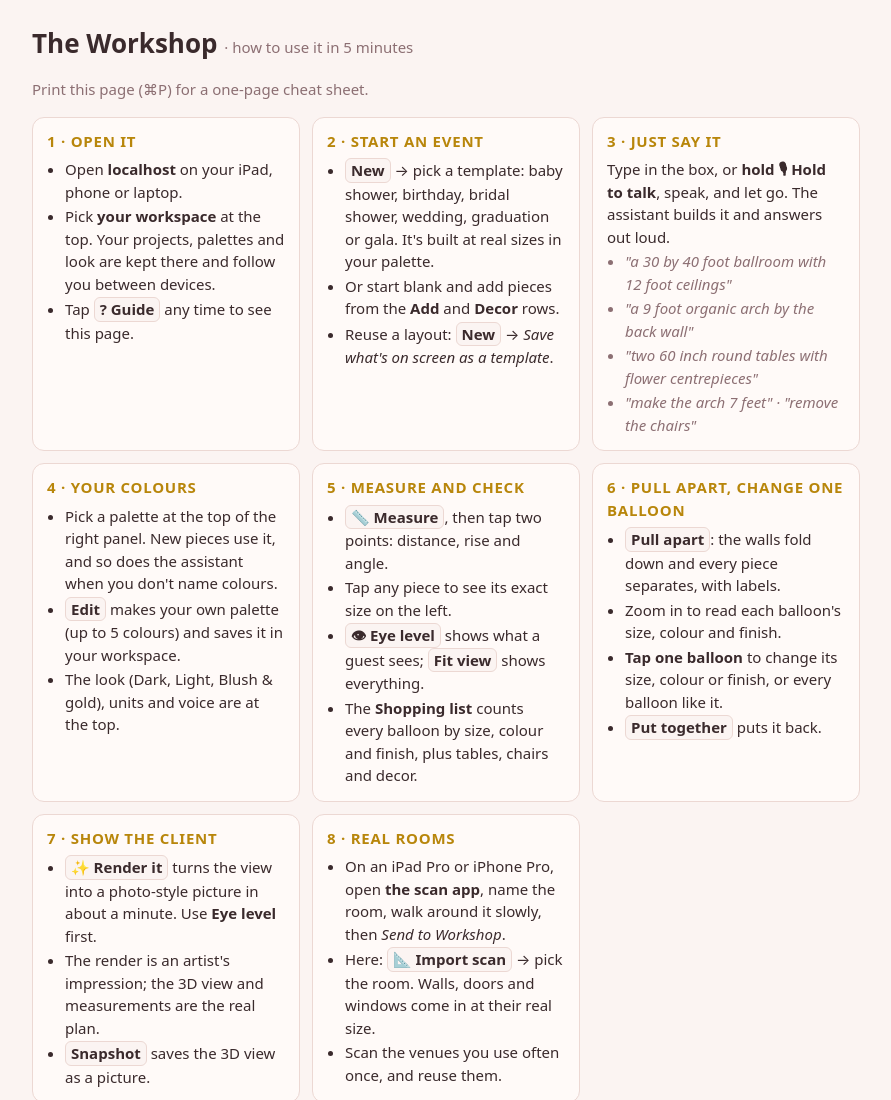
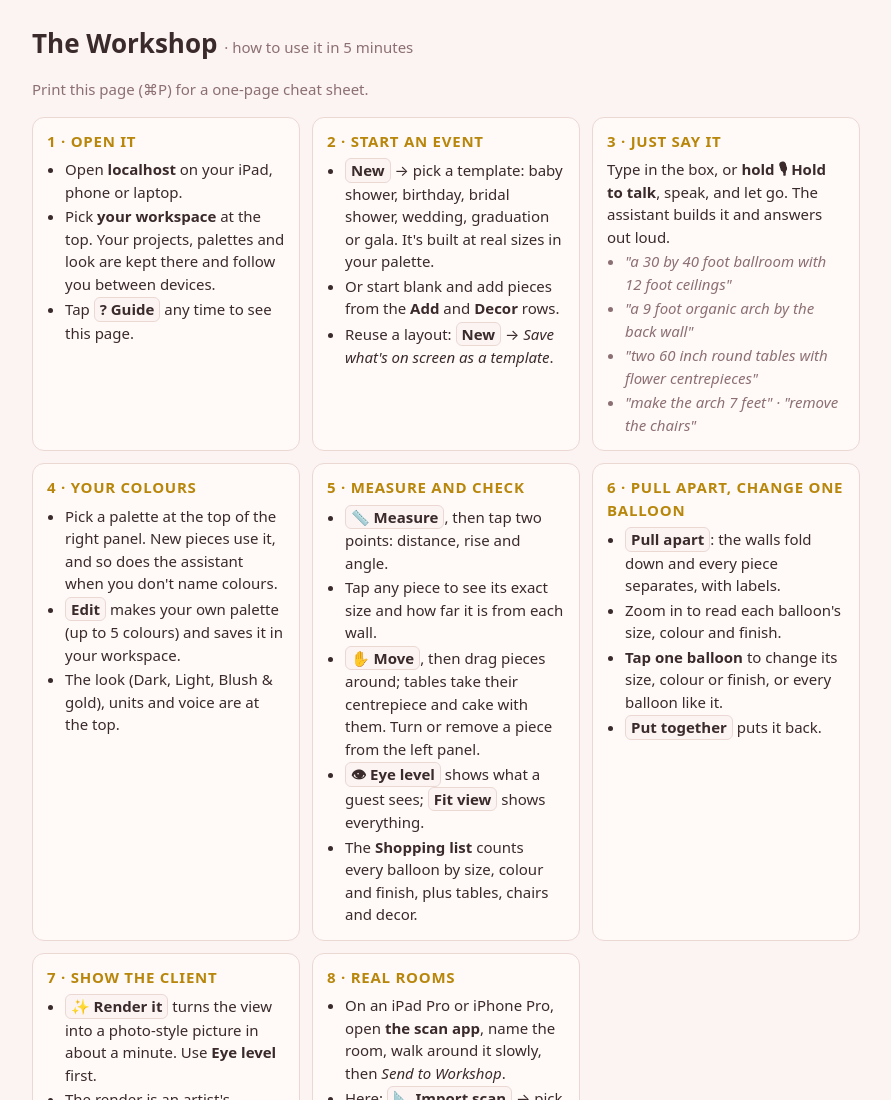
Before and after one commit to allorohomes-afk/truesize-workshop, a website: page public/guide.html in a window 1280 px wide. Shown: the top 1100 px of the page, without its empty margins (194-1085 px from the left). Drawn offline with Linux system fonts and the light colour scheme; no server answers.

Commit message:
Guide: Move
Co-Authored-By: Claude Opus 5.5 <noreply@anthropic.com>
Claude-Session: https://claude.ai/code/session_01Hn3FdxHm8zoJvJgcJfpA3r

```diff
--- a/public/guide.html
+++ b/public/guide.html
@@ -65,7 +65,8 @@
       <h2>5 · Measure and check</h2>
       <ul>
         <li><b class="btn">📏 Measure</b>, then tap two points: distance, rise and angle.</li>
-        <li>Tap any piece to see its exact size on the left.</li>
+        <li>Tap any piece to see its exact size and how far it is from each wall.</li>
+        <li><b class="btn">✋ Move</b>, then drag pieces around; tables take their centrepiece and cake with them. Turn or remove a piece from the left panel.</li>
         <li><b class="btn">👁 Eye level</b> shows what a guest sees; <b class="btn">Fit view</b> shows everything.</li>
         <li>The <b>Shopping list</b> counts every balloon by size, colour and finish, plus tables, chairs and decor.</li>
       </ul>
```
